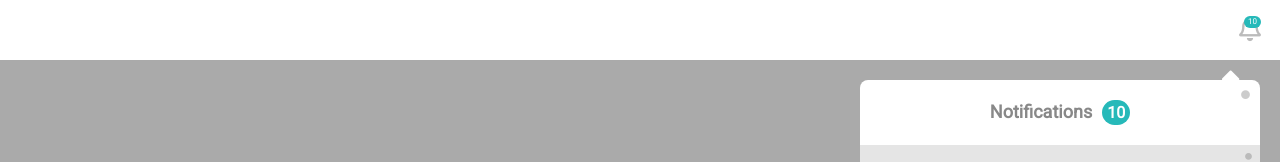
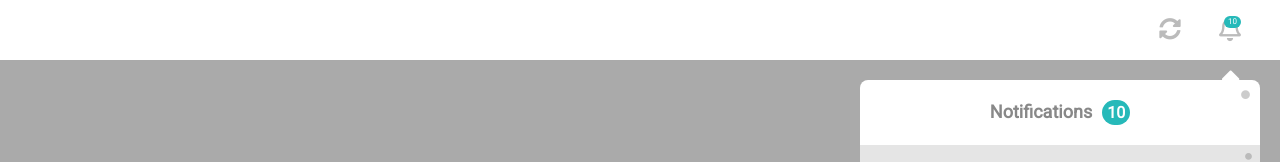
Before and after one commit to abhishek-nigam/experiments-notification-ui, a React (Create React App) app: page / in a window 1280 px wide. Shown: the top 162 px of the page. Built offline with nearby package versions, Linux system fonts and the light colour scheme; grey boxes are pictures that could not be loaded.

Commit message:
Added sync button and no refresh button

```diff
--- a/src/App.js
+++ b/src/App.js
@@ -8,6 +8,7 @@ class App extends Component {
   state = {
     isNotificationOpen: false,
     noOfUnreadNotifications: 10,
+    notificationss: [],
     notifications: [
       {
         id: '001',
--- a/src/components/Navbar/Navbar.css
+++ b/src/components/Navbar/Navbar.css
@@ -9,10 +9,26 @@
     flex-grow: 1;
 }
 
-#bell-navbar-item {
+#bell-navbar-item{
     width: 60px;
+    margin-right: 20px;
 
     color: #bbb;
+}
+
+#sync-item {
+    width: 60px;
+    line-height: 60px;
+
+    font-size: 22px;
+
+    text-align: center;
+    cursor: pointer;
+    color: #bbb;
+}
+
+#sync-item:hover {
+    color: #aaa;
 }
 
 .fa-bell {
--- a/src/components/Navbar/Navbar.js
+++ b/src/components/Navbar/Navbar.js
@@ -12,6 +12,9 @@ const navbar = props => {
     return (
         <div className="navbar">
             <div className="navbar-item"></div>
+            <div className="navbar-item" id="sync-item">
+                <i class="fas fa-sync-alt"></i>
+            </div>
             <div className="navbar-item" id="bell-navbar-item">
                 <div
                     className={bellBackgroundClasses}
--- a/src/components/NotificationPanel/NotificationPanel.css
+++ b/src/components/NotificationPanel/NotificationPanel.css
@@ -34,6 +34,7 @@
 .notification-panel-content {
     max-height: 300px;
     min-height: 100px;
+    overflow: hidden;
 
     background: #e5e5e5;
     border-bottom-left-radius: 8px;
@@ -70,3 +71,10 @@
 
     color: #fff;
 }
+
+.notification-message {
+    line-height: 100px;
+
+    text-align: center;
+    color: #999;
+}
--- a/src/components/NotificationPanel/NotificationPanel.js
+++ b/src/components/NotificationPanel/NotificationPanel.js
@@ -2,7 +2,24 @@ import React from 'react'
 import './NotificationPanel.css'
 import NotificationEntry from '../NotificationEntry/NotificationEntry';
 
-const notificationPanel = props => (
+
+const notificationPanel = props => {
+
+    const notifications = props.notifications.length > 0 ? (
+        <div className="notification-scroll-container">
+            {props.notifications.map(notification => <NotificationEntry
+                key={notification.id}
+                author_image={notification.author_image}
+                author_name={notification.author_name}
+                author_action={notification.author_action} />)}
+        </div>
+    ) : (
+            <div className="notification-message">
+                <span>All caught up!</span>
+            </div>
+        );
+
+    return (
         <div className="notification-panel">
             <div className="notification-panel-header">
                 <span>Notifications</span>
@@ -11,15 +28,10 @@ const notificationPanel = props => (
                 <span className="caret-up"><i class="fas fa-caret-up"></i></span>
             </div>
             <div className="notification-panel-content">
-            <div className="notification-scroll-container">
-                {props.notifications.map(notification => <NotificationEntry
-                    key={notification.id}
-                    author_image={notification.author_image}
-                    author_name={notification.author_name}
-                    author_action={notification.author_action} />)}
-            </div>
+                {notifications}
             </div>
         </div>
     )
+}
 
 export default notificationPanel;
```
Lines whose indentation alone changed are shown as unchanged.
